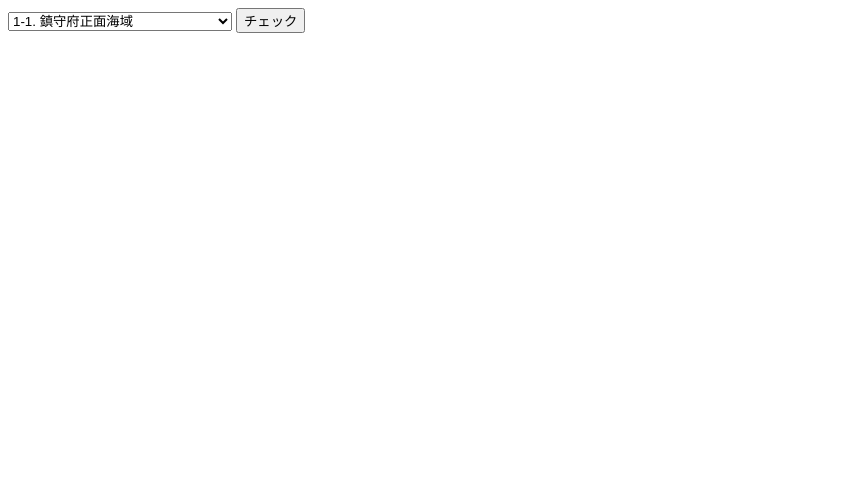
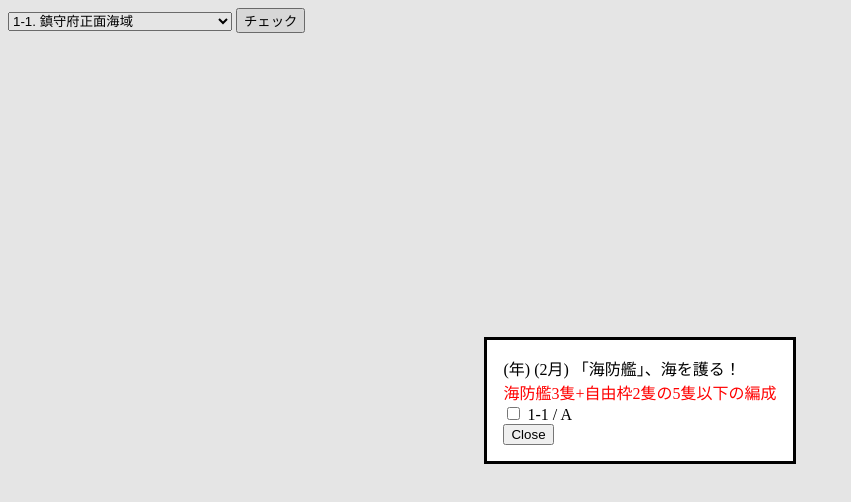
Before and after one commit to paranoiaoops/KankoreMissionCheckList, a website with bundled scripts: page reverse.html in a window 1280 px wide. Both pictures are taken after a click on the button "チェック". Shown: the whole page, without its empty margins (0-851 px from the left). Built offline with nearby package versions, Linux system fonts and the light colour scheme; files whose address does not match are found by name.

Commit message:
逆引きページの作成

```diff
--- a/reverse.html
+++ b/reverse.html
@@ -4,6 +4,7 @@
     <meta charset="UTF-8">
     <title>艦これ定期任務チェックリスト 逆引き</title>
     <script type="module" src="./src/Utility.js"></script>
+    <script type="module" src="./src/SetUpReversePage.js"></script>
 </head>
 <body>
 <div id="app">
--- a/src/Drawing.js
+++ b/src/Drawing.js
@@ -1,5 +1,5 @@
 import {putData } from "./IndexDbUtility.js";
-import {createDisplayData, pickUpAreaData, checkAreaClearFlag} from "./Utility.js";
+import {createDisplayData, pickUpAreaData, checkAreaClearFlag, checkAreaData} from "./Utility.js";
 
 export function resetMissionList() {
     document.getElementById("app").innerHTML = "loading...";
@@ -118,3 +118,43 @@ function dataSave(obj, missionId, areaId) {
     globalThis.displayData = createDisplayData(globalThis.missionData, globalThis.displayData);
     putData(globalThis.indexedDBrequests, "progressData", globalThis.progressData);
 }
+
+export function setUpReverse() {
+    document.getElementById("open-Dialog").addEventListener("click", ()=> {
+        // 対応するオブジェクトをリストアップ 存在しないキーを指定し対応するデータ全部を引っこ抜く
+        let targetObject = pickUpAreaData(globalThis.missionData, "0", document.getElementById("area_number").value);
+        document.getElementById("information").innerHTML = createReverseDialog(targetObject);
+
+        document.querySelectorAll("input").forEach((checkbox) => {
+            checkbox.addEventListener("change", () => {
+                dataSave(checkbox, checkbox.dataset.mission_id, checkbox.dataset.area_id);
+            });
+        });
+        document.getElementById("dialog-Menu").showModal();
+    });
+}
+
+function createReverseDialog(missionData) {
+    if (!Object.keys(missionData).length) return "<div>対応する任務がありません</div>";
+
+    let view = "", firstFlag = true;
+    for (let k in missionData) {
+        view += `
+        ${firstFlag ? "" : "<hr>"}
+        <div>${missionTypeText(missionData[k].mission_type)} ${missionData[k].mission}</div>
+        <div style="color: red">${missionData[k].terms}</div>
+        `;
+        for (let areaKey in missionData[k]["area"]) {
+            view += `
+            <div>
+                <input type="checkbox" data-mission_id="${k}" data-area_id="${areaKey}"
+                    ${checkAreaClearFlag(globalThis.displayData, k, areaKey) ? "checked=\"checked\"" : ""}>
+                ${missionData[k]["area"][areaKey]["area_number"]}
+                / ${missionData[k]["area"][areaKey]["achievement_conditions"]}
+            </div>
+            `;
+        }
+        firstFlag = false;
+    }
+    return view;
+}
--- /dev/null
+++ b/src/SetUpReversePage.js
@@ -0,0 +1,21 @@
+import { openDb, getByKey, putData } from "./IndexDbUtility.js";
+import {createProgressData, createDisplayData, getMissionDataJson} from "./Utility.js";
+import {setUpReverse} from "./Drawing.js";
+
+window.onload = () => {
+    (async() => {
+        await getMissionDataJson().then((json) => {
+            globalThis.missionData = json;
+        });
+        await openDb().then((resolve) => {
+            getByKey(resolve,"progressData", "1").then((indexDbProgressData) => {
+                globalThis.indexedDBrequests = resolve;
+                globalThis.progressData = createProgressData(globalThis.missionData, indexDbProgressData);
+                globalThis.progressData["id"] = "1";
+                globalThis.displayData = createDisplayData(globalThis.missionData, globalThis.progressData);
+                putData(resolve, "progressData", globalThis.progressData);
+                setUpReverse();
+            });
+        });
+    })();
+}
```
